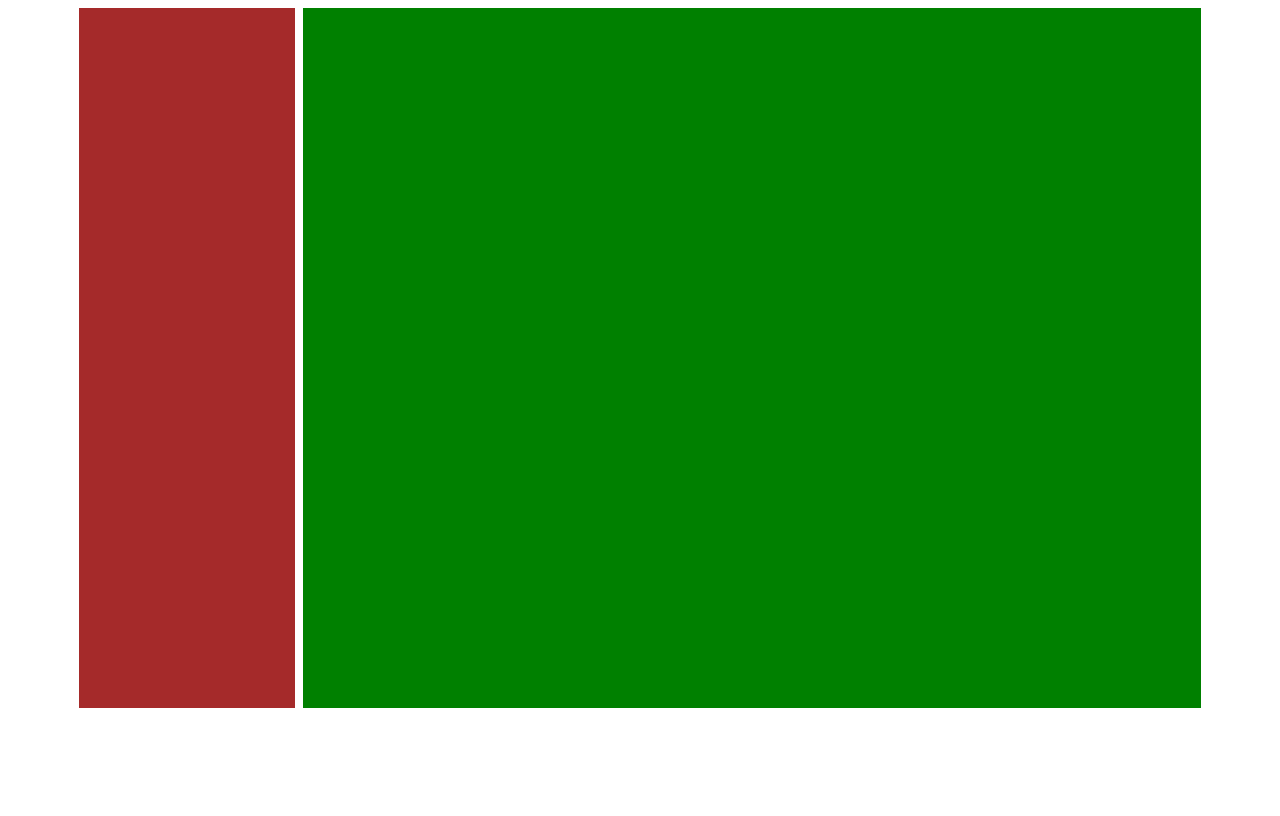
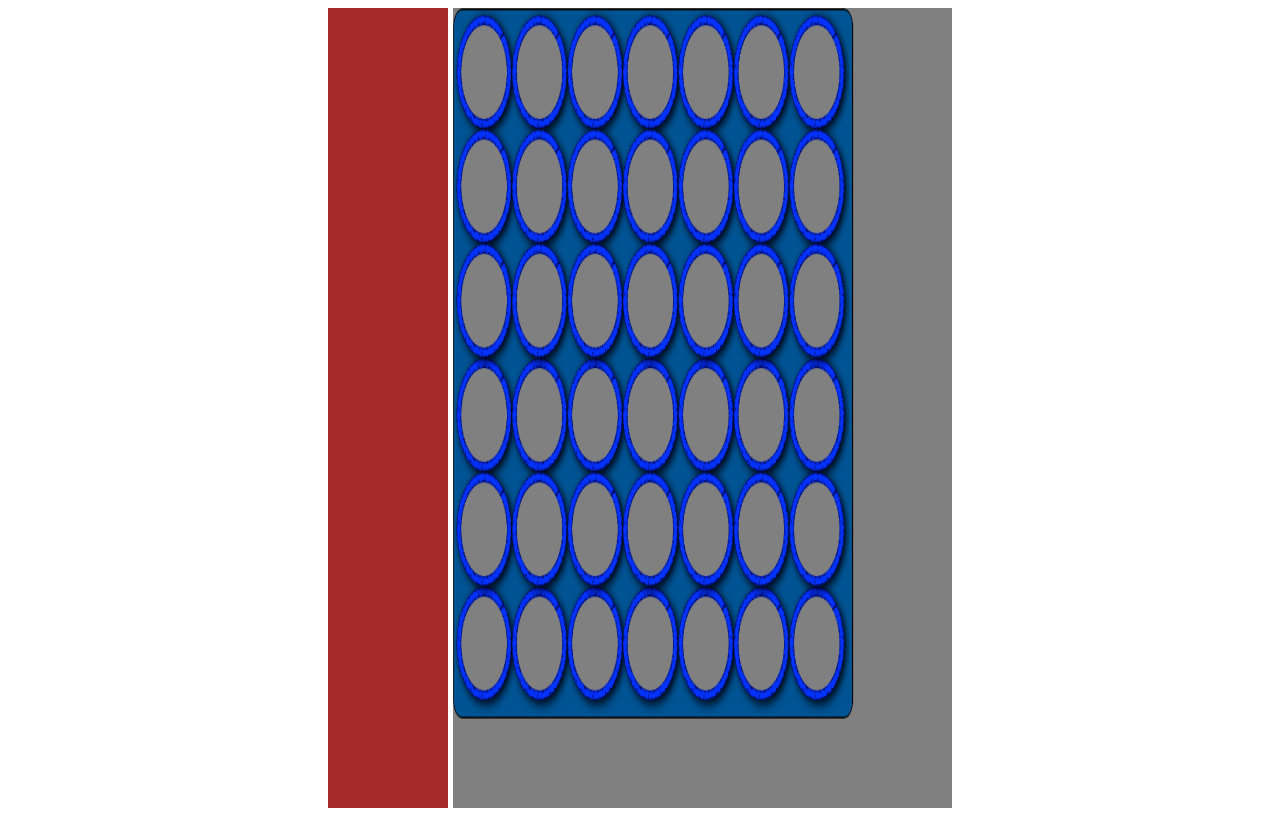
Before and after one commit to eliotmasset/Connect4, a plain HTML site: page connect4.html in a window 1280 px wide. Drawn offline with Linux system fonts and the light colour scheme.

Commit message:
Update View.js

```diff
--- a/Controller/Controller.js
+++ b/Controller/Controller.js
@@ -1,9 +1,8 @@
-
-
 class Controller {
   constructor(model, view) {
-      this.model = model
-      this.view = view
+    this.model = model;
+    this.view = view;
+    this.startGame();
   }
 
   startGame() {
--- a/View/View.js
+++ b/View/View.js
@@ -1,8 +1,23 @@
+class View {
+  constructor(canvaId) {
+    this.canvaId = canvaId;
+  }
 
-class View {
-    constructor() {}
+  render(state) {
+    var canvas = document.getElementById(this.canvaId);
+    var ctx = canvas.getContext("2d");
 
-    render(state) {
-        return true;
-    }
+    var img1 = new Image();
+
+    //drawing of the test image - img1
+    img1.onload = function () {
+      //draw background image
+      ctx.drawImage(img1, 0, 0);
+      //draw a box over the top
+      ctx.fillStyle = "rgba(200, 0, 0, 0)";
+      ctx.fillRect(0, 0, 400, 400);
+    };
+
+    img1.src = "../Assets/image/FIAL_Board.png";
+  }
 }
--- a/connect4.css
+++ b/connect4.css
@@ -5,9 +5,9 @@ content {
   justify-content: space-evenly;
   align-items: center;
   align-content: center;
-    width: 90%;
+  width: 50%;
   margin: 0 auto;
-    height: 700px;
+  height: 800px;
 }
 
 nav {
@@ -17,7 +17,7 @@ nav {
 }
 
 #connect4Canvas {
-    background-color: green;
+  background-color: grey;
   width: 79%;
   height: 100%;
 }
--- a/connect4.html
+++ b/connect4.html
@@ -12,13 +12,18 @@
 
 </head>
 
+
+
 <body>
     <content>
         <nav></nav>
-        <canvas id="connect4Canvas" width="200" height="100"></canvas>
+        <canvas id="connect4Canvas" width="900" height="700"></canvas>
     </content>
     <script src="Controller/Controller.js"></script>
     <script src="View/View.js"></script>
     <script src="Model/Model.js"></script>
+    <script>
+      const app = new Controller(new Model(), new View("connect4Canvas"));
+    </script>
 </body>
 </html>
```
Also changed, not shown: Assets/image/FIAL_Board.png (added). Lines whose indentation alone changed are shown as unchanged.
